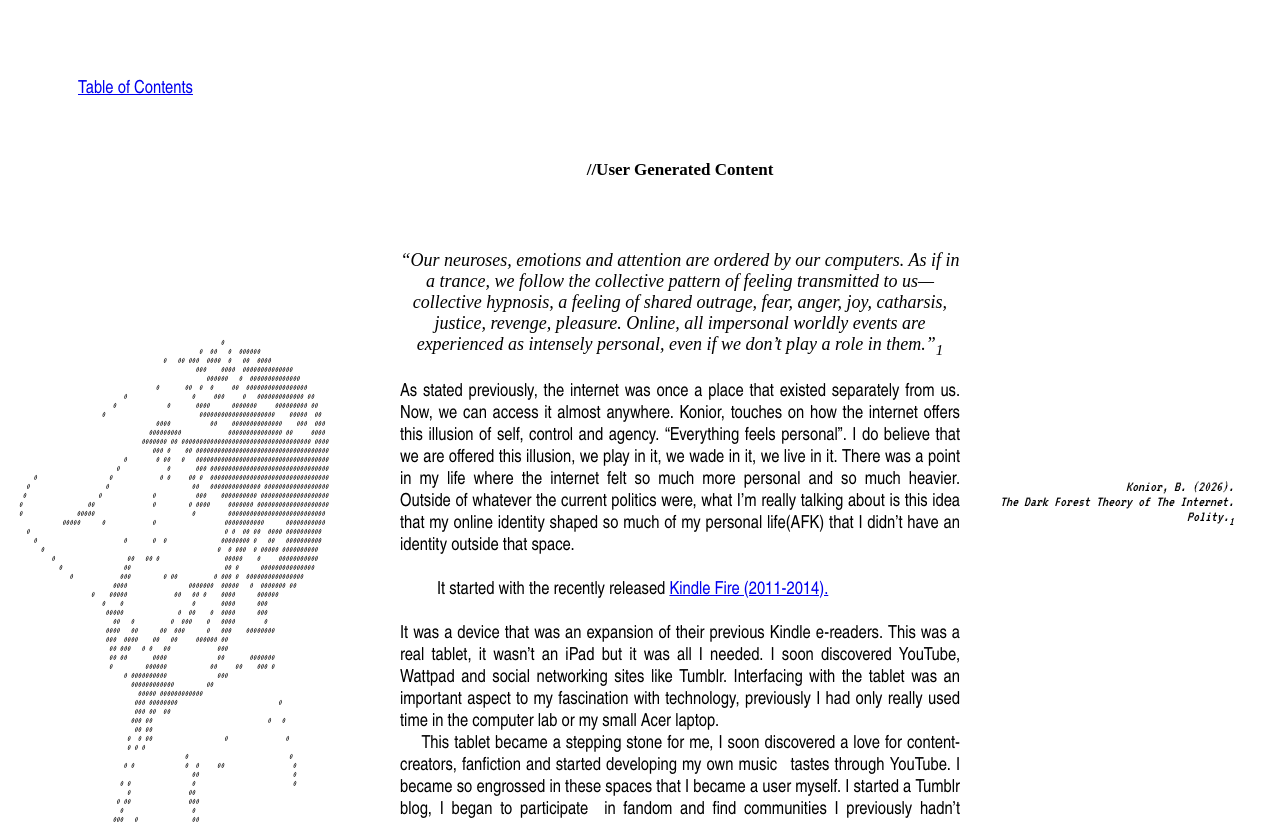
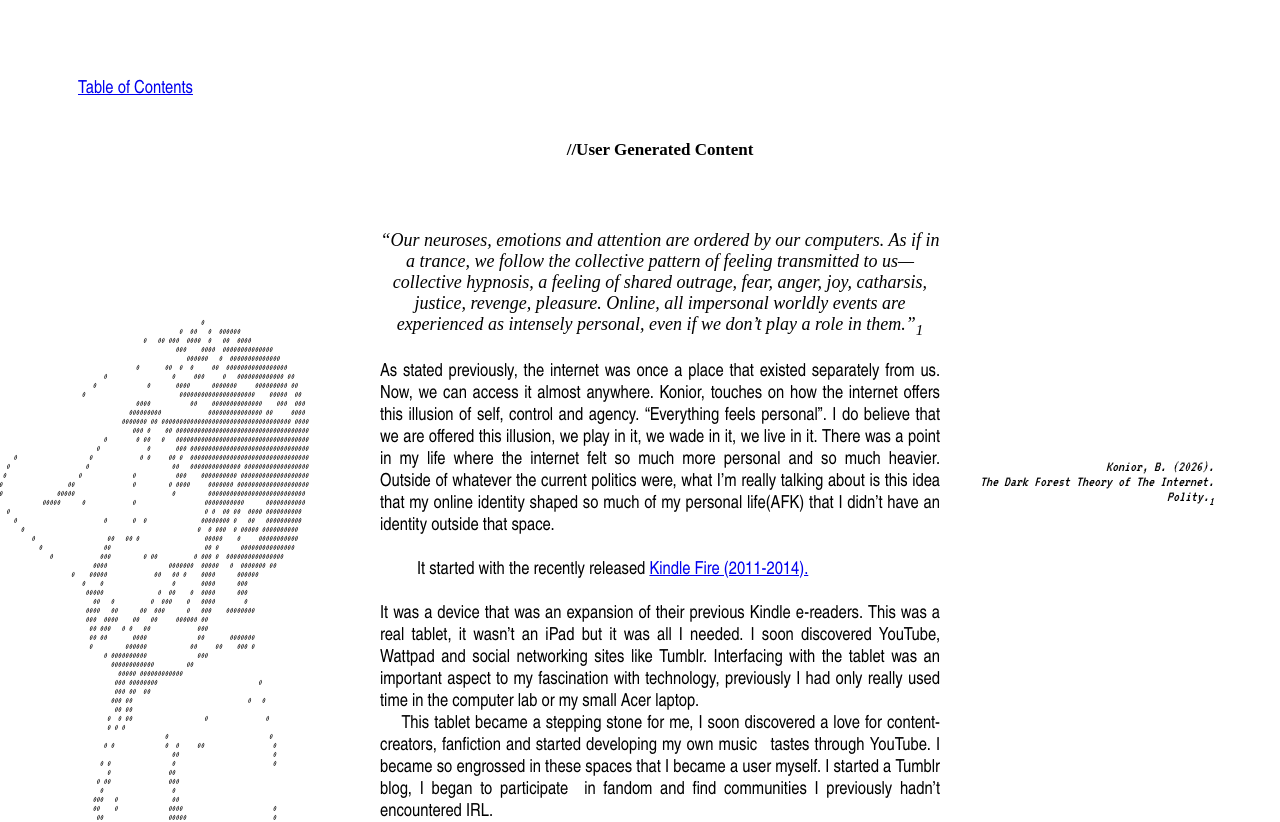
Before and after one commit to lovelykittens585-ctrl/thesis_workspace, a plain HTML site: page UserGeneratedContent.html in a window 1280 px wide. Shown: the top 822 px of the page. Drawn offline with Linux system fonts and the light colour scheme; a web font is replaced by a local one.

Commit message:
changed margins in master.css

```diff
--- a/UserGeneratedContent.html
+++ b/UserGeneratedContent.html
@@ -184,7 +184,8 @@ This IRL self vs the digital self is something that’s stuck with me since I wa
       margin-left: auto;
       margin-right: auto;
       padding-bottom: 10px;
-      max-width: 80%;
+      max-width: 100%;
+
     }
   </style>
   <div class="caption">
--- a/master.css
+++ b/master.css
@@ -7,11 +7,11 @@ canvas {
 }
 
 .wrapper {
-  max-width: 1200px;
-  max-height: 1200px;
+  max-width: 1200vw;
+  max-height: 1200vw;
    width: 100%;
-  margin: 20px;
-  padding: 20px;
+  margin: 10px;
+  padding: 10px;
 
 }
 .page {
```
Also changed, not shown: EverythingWeNeverWanted.html (+1 -1 lines).
